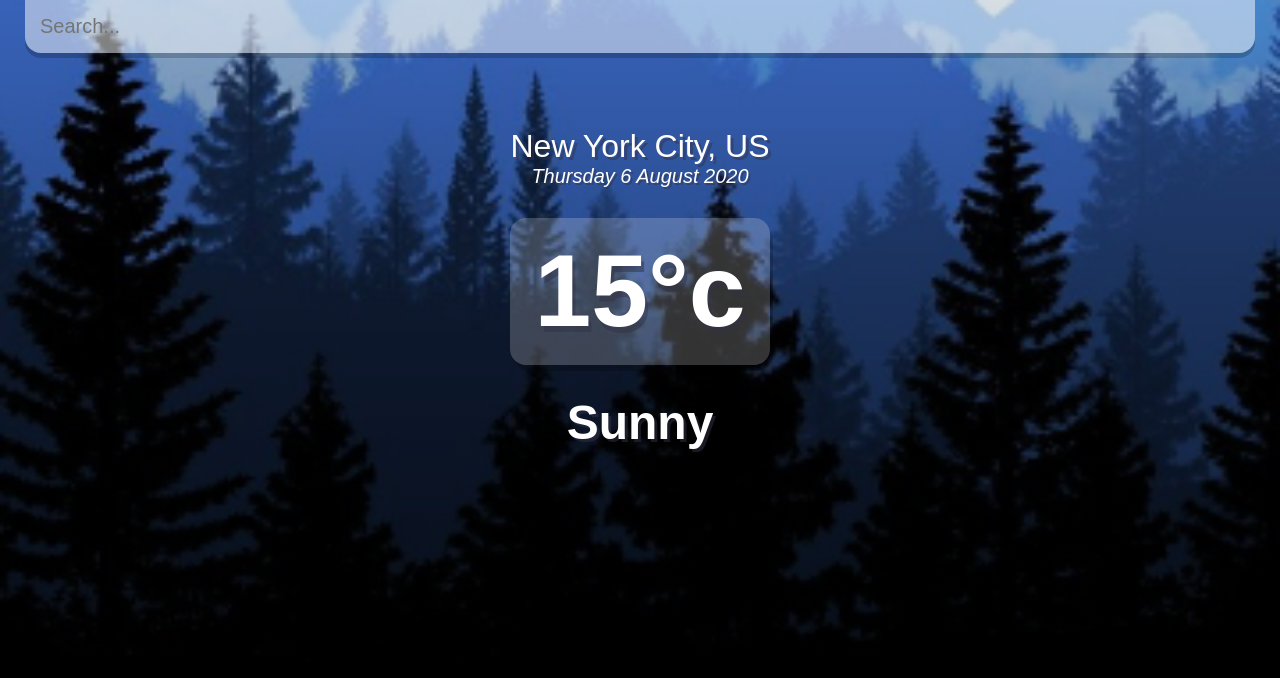
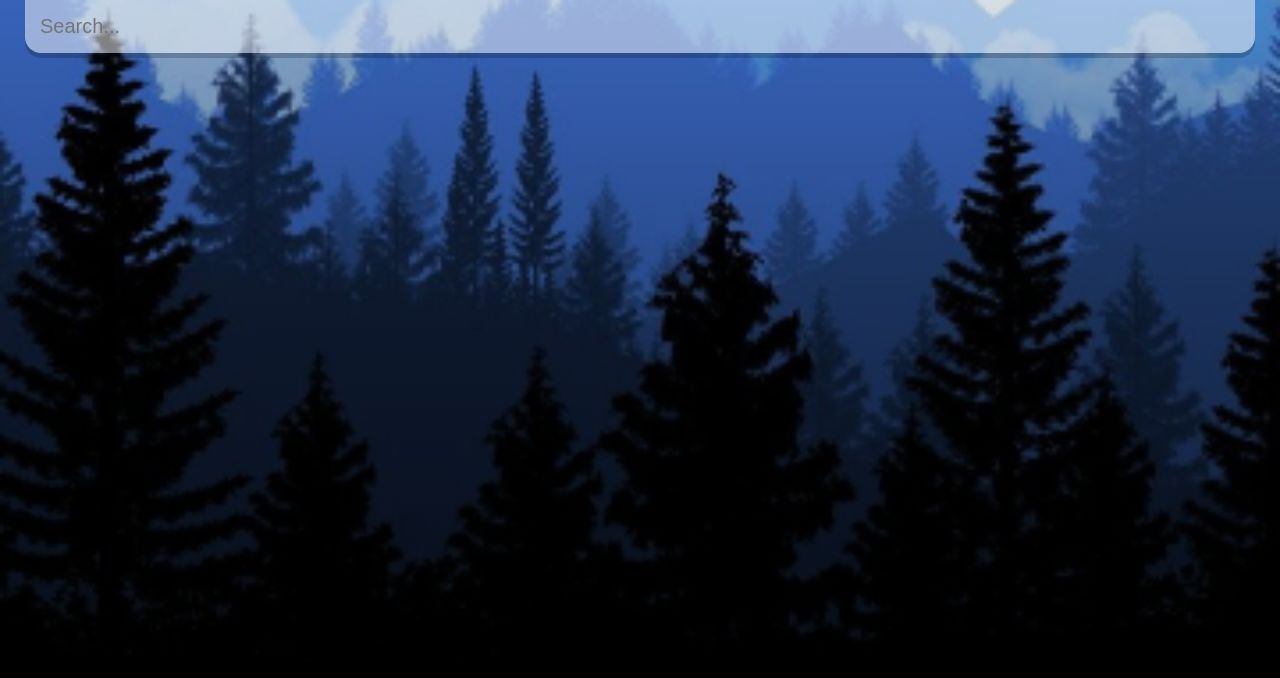
Before and after one commit to ort-cloud/untitled-pretty-weather-app, a React (Create React App) app: page / in a window 1280 px wide. Shown: the top 678 px of the page. Built offline with nearby package versions, Linux system fonts and the light colour scheme.

Commit message:
displays city and county code

```diff
--- a/src/App.js
+++ b/src/App.js
@@ -12,12 +12,13 @@ function App() {
 
   const search = (evt) => {
     if (evt.key === "Enter") {
-      fetch(`${api.base}weather?q=${query}&units=imperial&APPID=${api.key}`)
+      fetch(
+        `${api.base}weather?q=${query}&units=imperial&APPID=${api.key}`
+      )
         .then((res) => res.json())
         .then((result) => {
-
-          setWeather(result)
-          setQuery('');
+          setWeather(result);
+          setQuery("");
           console.log(result);
         });
     }
@@ -57,6 +58,7 @@ function App() {
     return `${day} ${date} ${month} ${year}`;
   };
 
+
   return (
     <div className="app">
       <main>
@@ -65,22 +67,29 @@ function App() {
             type="text"
             className="search-bar"
             placeholder="Search..."
-            onChange={e => setQuery(e.target.value)}
+            onChange={(e) => setQuery(e.target.value)}
             value={query}
             onKeyPress={search}
           />
         </div>
+        {(typeof weather.main != "undefined") ? (
+          <div>
             <div className="location-box">
-          <div className="location">New York City, US</div>
+            <div className="location">{weather.name}, {weather.sys.country}</div>
               <div className="date">{dateBuilder(new Date())}</div>
             </div>
             <div className="weather-box">
               <div className="temp">15°c</div>
               <div className="weather">Sunny</div>
             </div>
+          </div>
+        ) : (
+          ""
+        )}
       </main>
     </div>
   );
+
 }
 
 export default App;
--- a/src/index.css
+++ b/src/index.css
@@ -12,7 +12,7 @@ body {
   background-image: url(./Assets/cold-bg.jpg);
   background-size: cover;
   background-position: bottom;
-  transition: 0.4 ease-out;
+  transition: 0.4s ease-out;
 }
 
 .app.warm {
@@ -46,7 +46,7 @@ main {
   border-radius: 0px 0px 16px 16px;
   margin-top: -25px;
   box-shadow: 0px 5px rgba(0, 0, 0, 0.2);
-  color: 313131;
+  color: #313131;
   font-size: 20px;
   transition: 0.4s ease;
 }
```
Lines whose indentation alone changed are shown as unchanged.
